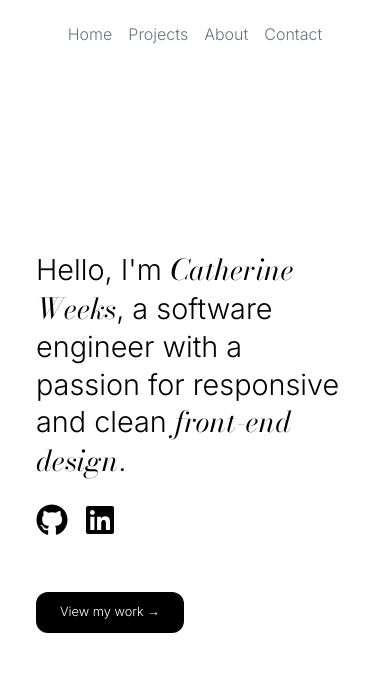
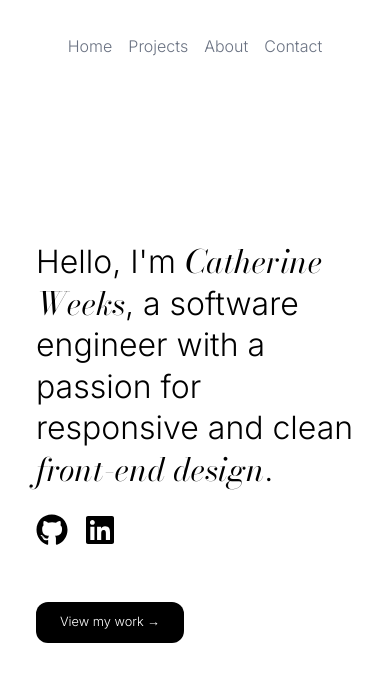
Before and after one commit to catherinetweeks/portfolio, a React (Vite) app: page / in a window 390 px wide. Shown: the top 682 px of the page. Built offline with nearby package versions, Linux system fonts and the light colour scheme.

Commit message:
hero section text size more responsive

```diff
--- a/src/App.tsx
+++ b/src/App.tsx
@@ -18,7 +18,7 @@ export default function App() {
     <div className="font-inter text-black bg-white cursor-default">
       {/* nav bar */}
       <nav className="fixed top-0 left-0 w-full bg-white">
-        <ul className="flex justify-center gap-4 sm:gap-10 md:gap-14 py-4 pt-6 text-gray-500 text-[clamp(0.6rem,_5vw,_1rem)]">
+        <ul className="flex justify-center gap-4 sm:gap-10 md:gap-14 py-4 mt-5 text-gray-500 text-[clamp(0.6rem,_5vw,_1rem)]">
           <li>
             <button onClick={() => scrollToSection(homeRef)}>Home</button>
           </li>
@@ -42,7 +42,7 @@ export default function App() {
           transition={{ duration: 1.0 }}
           className="max-w-4xl px-4"
         >
-          <h1 className="text-[clamp(1.8rem,_6vw,_3rem)] font-inter">
+          <h1 className="text-[clamp(2rem,_5vw,_2.8rem)] font-inter">
             Hello, I'm <span className="italic font-bodoni">Catherine Weeks</span>, a software engineer with a passion for responsive and clean <span className=" italic font-bodoni">front-end design</span>.
           </h1>
 
```
